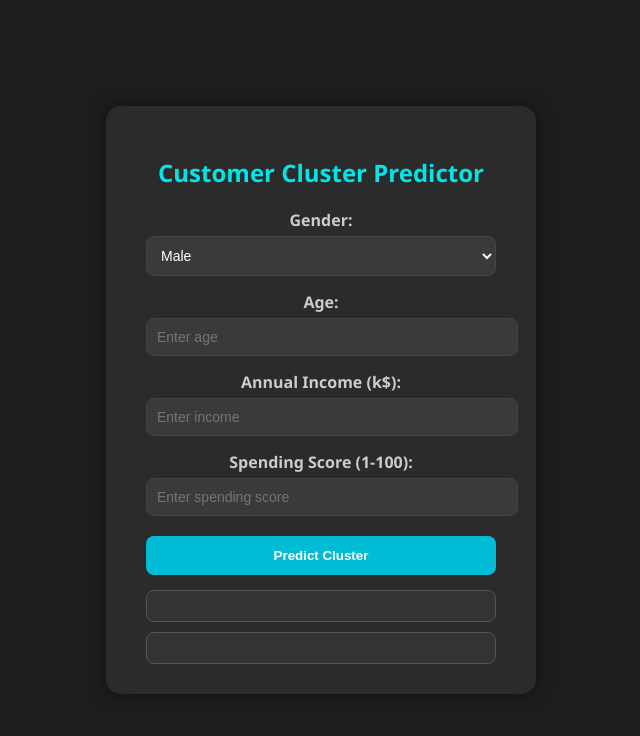
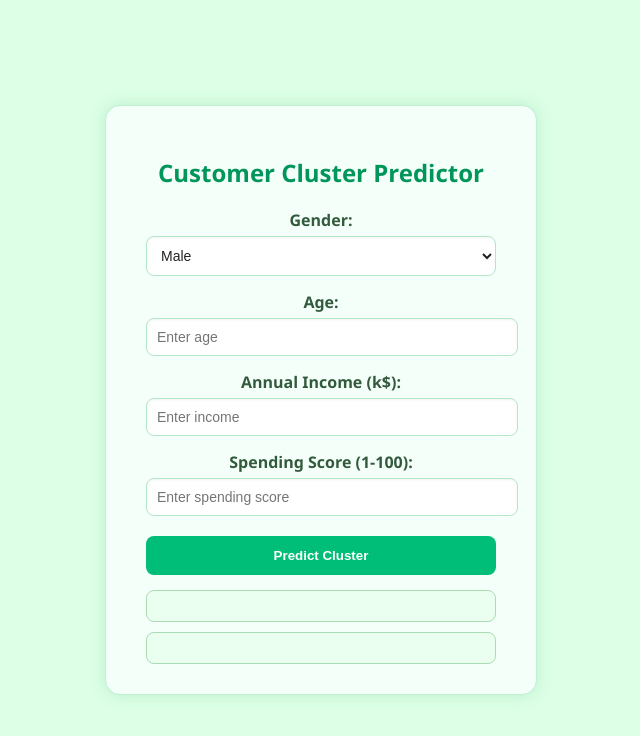
Before and after one commit to MrittikaDutta/customer-rev, a plain HTML site: page index.html in a window 1280 px wide. Shown: the whole page, without its empty margins (319-959 px from the left). Drawn offline with Linux system fonts and the light colour scheme.

Commit message:
Update styl1.css

```diff
--- a/styl1.css
+++ b/styl1.css
@@ -1,30 +1,31 @@
-/* Global reset and dark theme base */
+/* Base setup with light greenish background */
 body {
   margin: 0;
   padding: 0;
   font-family: 'Segoe UI', Tahoma, Geneva, Verdana, sans-serif;
-  background-color: rgb(30, 30, 30); /* Dark background */
-  color: rgb(240, 240, 240); /* Light text */
+  background-color: rgb(220, 255, 230); /* very light minty green */
+  color: rgb(34, 34, 34); /* dark text for contrast */
   display: flex;
   justify-content: center;
   align-items: center;
   height: 100vh;
 }
 
-/* Container styling */
+/* Card container with a soft green tone */
 .container {
-  background-color: rgb(43, 43, 43); /* Slightly lighter dark background */
+  background-color: rgb(245, 255, 250); /* near-white with green hint */
   padding: 30px 40px;
   border-radius: 15px;
-  box-shadow: 0 0 20px rgba(0, 0, 0, 0.5);
+  box-shadow: 0 0 15px rgba(120, 200, 140, 0.3);
   width: 350px;
   text-align: center;
+  border: 1px solid rgb(190, 240, 210);
 }
 
 /* Heading */
 .container h2 {
   margin-bottom: 20px;
-  color: rgb(0, 230, 230); /* Cyan heading */
+  color: rgb(0, 150, 90); /* strong green */
 }
 
 /* Input labels */
@@ -32,25 +33,26 @@ label {
   display: block;
   margin: 15px 0 5px;
   font-weight: bold;
-  color: rgb(204, 204, 204); /* Medium-light gray */
+  color: rgb(50, 90, 60); /* dark olive green */
 }
 
-/* Inputs and select dropdown */
+/* Inputs and dropdowns */
 input, select {
   width: 100%;
   padding: 10px;
-  border: 1px solid rgb(68, 68, 68); /* Border dark gray */
+  border: 1px solid rgb(180, 230, 200);
   border-radius: 8px;
-  background-color: rgb(58, 58, 58); /* Input field background */
-  color: rgb(255, 255, 255); /* Input text */
+  background-color: rgb(255, 255, 255); /* pure white inputs */
+  color: rgb(34, 34, 34);
   font-size: 14px;
+  box-shadow: inset 0 1px 3px rgba(0, 0, 0, 0.05);
 }
 
-/* Button */
+/* Button styling */
 button {
   margin-top: 20px;
   padding: 12px;
-  background-color: rgb(0, 188, 212); /* Teal/Cyan button */
+  background-color: rgb(0, 190, 120); /* vibrant green */
   border: none;
   color: rgb(255, 255, 255);
   font-weight: bold;
@@ -61,16 +63,16 @@ button {
 }
 
 button:hover {
-  background-color: rgb(0, 151, 167); /* Slightly darker on hover */
+  background-color: rgb(0, 160, 100); /* darker on hover */
 }
 
-/* Result and description */
+/* Result box */
 #result, #description {
   margin-top: 20px;
   font-size: 15px;
-  color: rgb(255, 255, 255);
-  background-color: rgb(51, 51, 51); /* Result background */
+  color: rgb(30, 30, 30);
+  background-color: rgb(235, 255, 240); /* pale mint background */
   padding: 15px;
   border-radius: 8px;
-  border: 1px solid rgb(85, 85, 85); /* Border for result box */
+  border: 1px solid rgb(170, 220, 180);
 }
```
